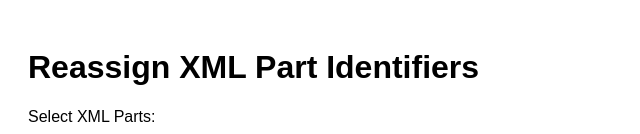
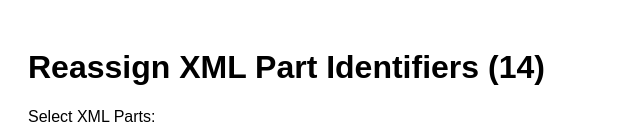
Before and after one commit to georgeharrisca/14, a plain HTML site: page index.html in a window 1280 px wide. Shown: the top 134 px of the page, without its empty margins (0-640 px from the left). Drawn offline with Linux system fonts and the light colour scheme.

Commit message:
Update index.html

```diff
--- a/index.html
+++ b/index.html
@@ -19,7 +19,7 @@
   </style>
 </head>
 <body>
-  <h1>Reassign XML Part Identifiers</h1>
+  <h1>Reassign XML Part Identifiers (14)</h1>
 
   <label for="fileSelect">Select XML Parts:</label><br/>
   <select id="fileSelect" multiple size="6">
```
